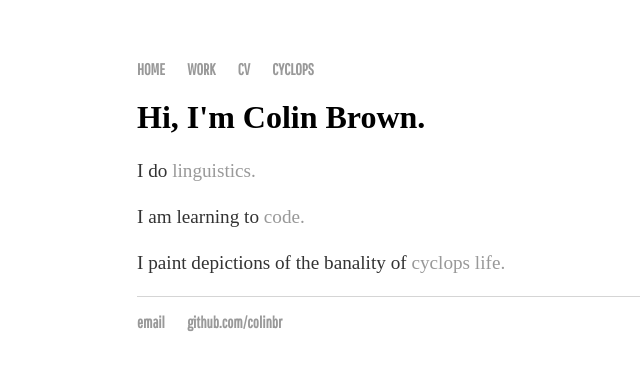
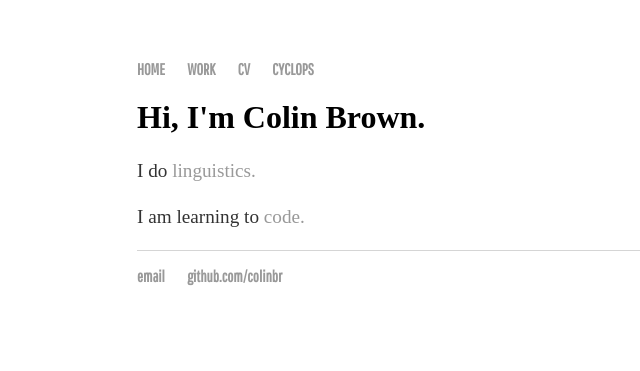
Before and after one commit to colinbr/OLD-colinbr.github.io, a Jekyll site: the page built from index.html, in a window 1280 px wide. Shown: the top 371 px of the page, without its empty margins (55-695 px from the left). Built offline with Jekyll 4.4.1, drawn with Linux system fonts in a browser that asks for light colours; some web fonts are replaced.

Commit message:
Create index.html

```diff
--- a/index.html
+++ b/index.html
@@ -6,5 +6,5 @@ title: Colin Brown
 	<h1>Hi, I'm Colin Brown.</h1>
 	<p>I do <a href="/research">linguistics.</a></p>
 	<p>I am learning to <a href="https://github.com/colinbr/">code.</a></p>
-	<p>I paint depictions of the banality of <a href="/cyclops">cyclops life.</a></p>
+	<!-- <p>I paint depictions of the banality of <a href="/cyclops">cyclops life.</a></p>
 </div><!-- /.blurb -->
```
